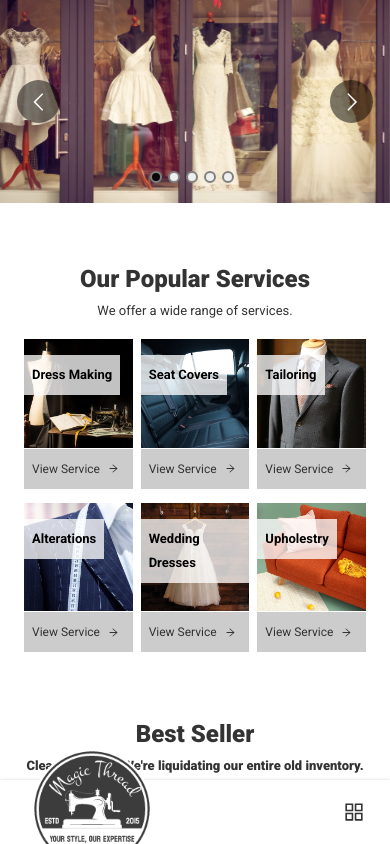
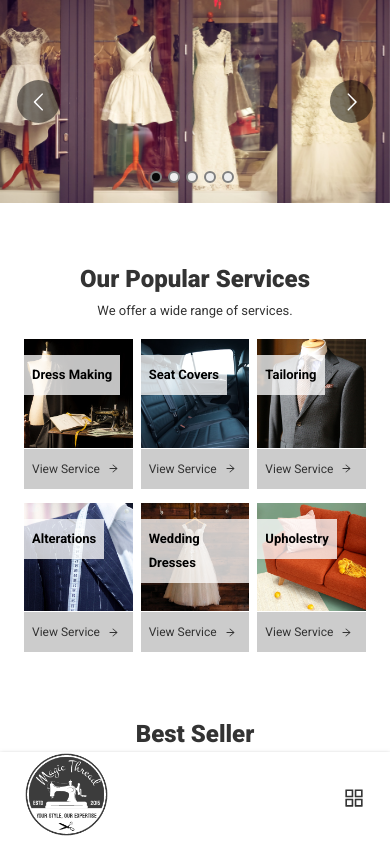
Before and after one commit to JasmineKhalimova/NewMagicThread, a React (Create React App) app: page / in a window 390 px wide. Shown: the top 844 px of the page. Built offline with nearby package versions, Linux system fonts and the light colour scheme.

Commit message:
small tweaks

```diff
--- a/src/components/header/header.css
+++ b/src/components/header/header.css
@@ -10,7 +10,6 @@ header {
 }
 
 nav {
-  height: calc(var(--header-height) +1.5rem);
   display: flex;
   justify-content: space-between;
   align-items: center;
@@ -18,7 +17,7 @@ nav {
 }
 
 .nav__logo {
-  padding: 0.5rem;
+  width: 85px;
 }
 
 .nav__logo,
@@ -59,12 +58,6 @@ nav {
   .header {
     top: initial;
     bottom: 0;
-    padding-top: 0.5rem;
-    padding-bottom: 0.5rem;
-  }
-
-  .nav {
-    height: var(--header-height);
   }
 
   .nav__menu {
--- a/src/components/shop/BestSeller.jsx
+++ b/src/components/shop/BestSeller.jsx
@@ -141,7 +141,11 @@ const BestSeller = () => {
                     </span>
                   </div>
                 </div>
-                <button className="button">{item.buttonText}</button>
+                <button className="button">
+                  <a className="bestseller-carousel__button" href="#contact">
+                    {item.buttonText}
+                  </a>
+                </button>
               </div>
             ))}
         </div>
--- a/src/components/shop/bestseller.css
+++ b/src/components/shop/bestseller.css
@@ -55,6 +55,10 @@
 .bestseller-carousel__id {
   font-weight: 700;
   font-size: 14px;
+}
+
+.bestseller-carousel__button {
+  color: white;
 }
 
 .bestseller-carousel__nav {
```
